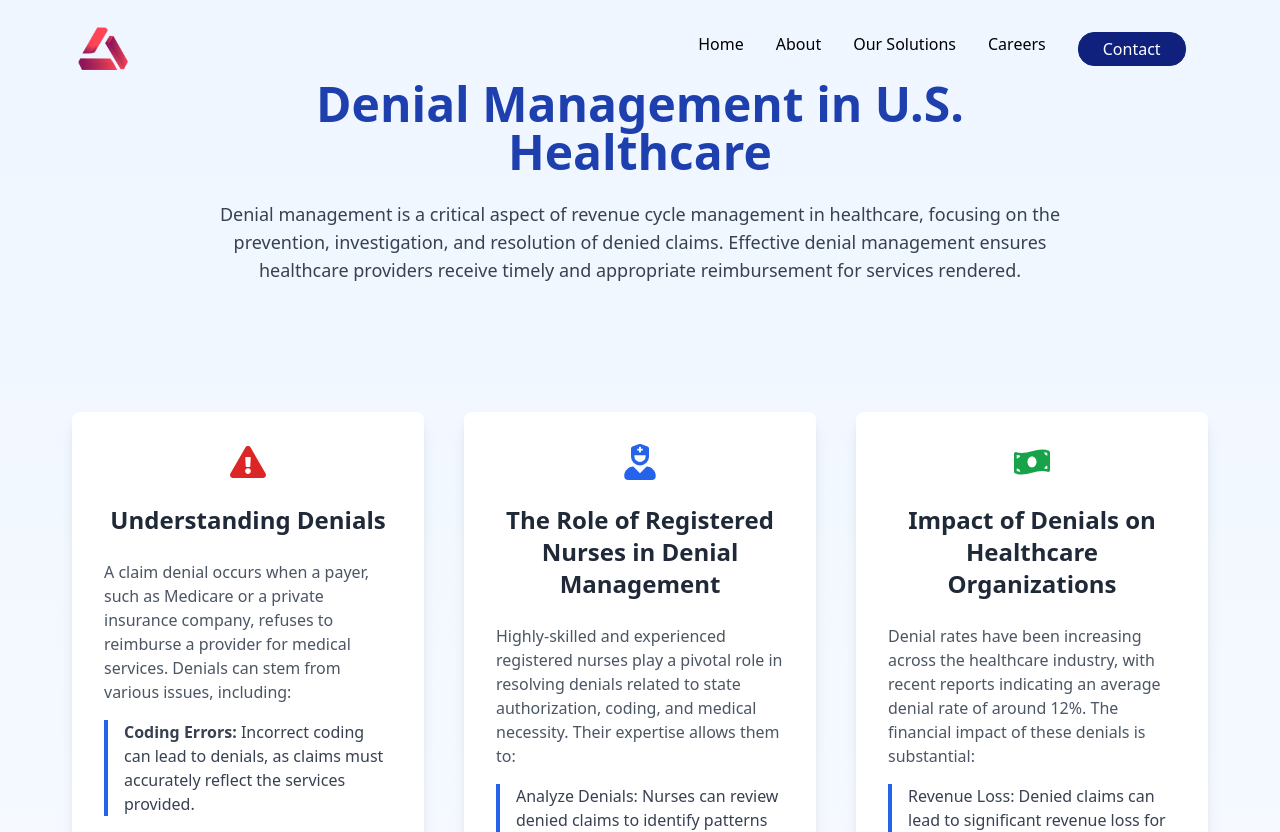
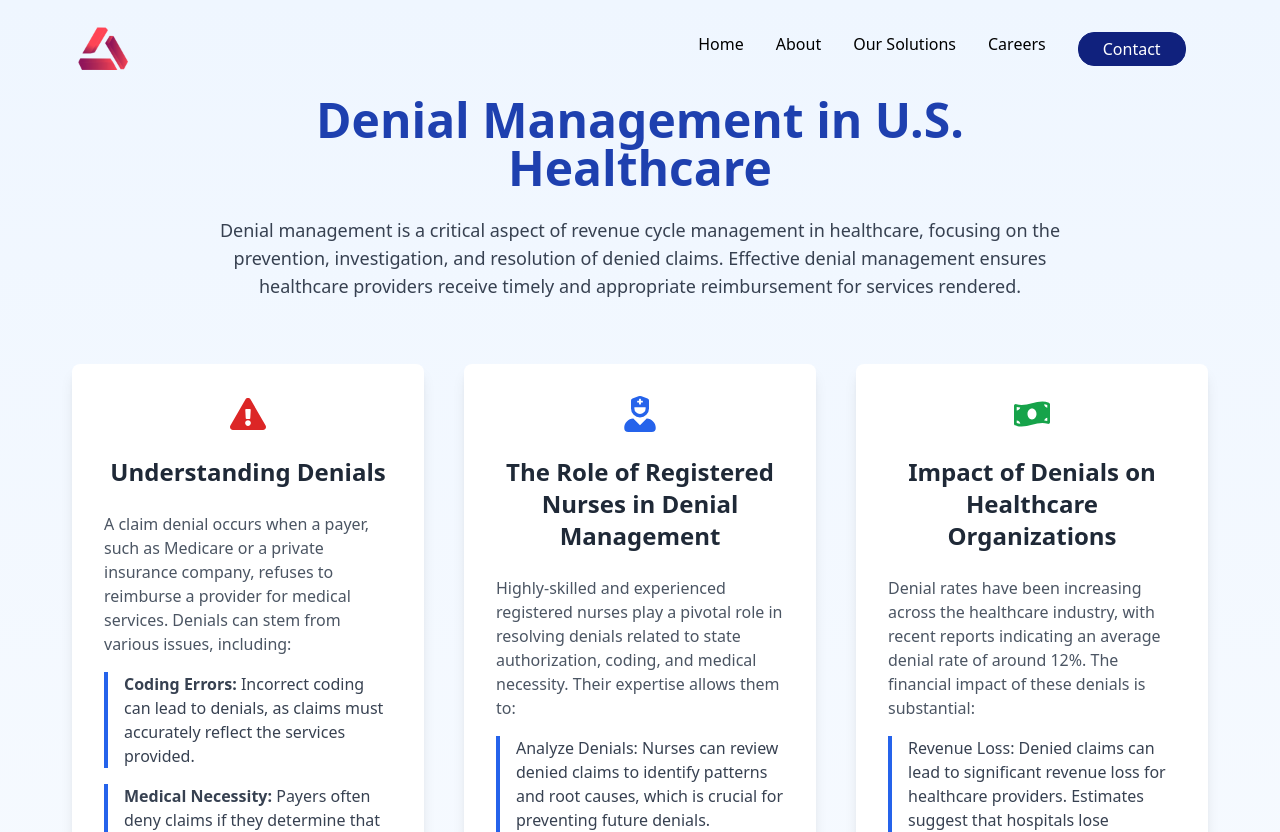
Before and after one commit to angelcruz-9/winsoltech, a React (Create React App) app: page /solutions/denial-management in a window 1280 px wide. Shown: the top 832 px of the page. Built offline with nearby package versions, Linux system fonts and the light colour scheme.

Commit message:
review changes in content

```diff
--- a/src/components/revenueCycle/solutions/cash-posting.tsx
+++ b/src/components/revenueCycle/solutions/cash-posting.tsx
@@ -90,7 +90,7 @@ const CashPostingComponent: React.FC = () => {
           transition={{ duration: 0.6, delay: index * 0.2 }}
         >
           <motion.h2
-            className="text-4xl font-semibold text-blue-700 mb-6"
+            className="text-2xl  font-semibold text-blue-700 mb-6"
             initial={{ opacity: 0, x: -20 }}
             animate={{ opacity: 1, x: 0 }}
             transition={{ duration: 0.6 }}
--- a/src/components/revenueCycle/solutions/charge-capture.tsx
+++ b/src/components/revenueCycle/solutions/charge-capture.tsx
@@ -78,7 +78,7 @@ const ChargeCapture: React.FC = () => {
   }, []);
 
   return (
-    <section className="p-8 lg:pt-20 lg:px-16 bg-gradient-to-b from-gray-50 to-blue-50">
+    <section className="p-8 pt-28 lg:pt-24 lg:px-16 bg-gradient-to-b from-gray-50 to-blue-50">
       <div className="text-center mb-16 max-w-4xl mx-auto">
         <motion.h1
           className="text-3xl lg:text-5xl font-extrabold text-blue-700 mb-6"
--- a/src/components/revenueCycle/solutions/denial-management.tsx
+++ b/src/components/revenueCycle/solutions/denial-management.tsx
@@ -82,7 +82,7 @@ const DenialManagement: React.FC = () => {
   }, []);
 
   return (
-    <section className="py-20 px-6 md:px-12 lg:px-18 bg-gradient-to-b from-blue-50 to-white">
+    <section className="py-24 px-6 md:px-12 lg:px-18 bg-gradient-to-b from-blue-50 to-white">
       <motion.div
         className="text-center mb-16 max-w-4xl mx-auto"
         initial={{ opacity: 0 }}
@@ -96,7 +96,7 @@ const DenialManagement: React.FC = () => {
           {denialManagementData.description}
         </p>
       </motion.div>
-      <div className="container mx-auto px-6 py-16">
+      <div className="container mx-auto px-6">
         <div className="grid gap-10 md:grid-cols-2 lg:grid-cols-3">
           {denialManagementData.sections.map((section, index) => (
             <motion.div
--- a/src/components/revenueCycle/solutions/full-coding-services.tsx
+++ b/src/components/revenueCycle/solutions/full-coding-services.tsx
@@ -113,11 +113,11 @@ const FullCodingServices: React.FC = () => {
       </div>
 
       {/* Services Section */}
-        <div className="grid grid-cols-1 sm:grid-cols-2 lg:grid-cols-3 gap-12">
+        <div className="grid grid-cols-1 sm:grid-cols-2 lg:grid-cols-3 gap-12 py-8">
           {codingServicesData.services.map((service) => (
             <motion.div
               key={service.id}
-              className="bg-white rounded-lg shadow-md hover:shadow-lg transition-all duration-300 cursor-pointer"
+              className="bg-white rounded-lg shadow-md hover:shadow-lg transition-all duration-300 cursor-pointer mx-4"
               initial={{ opacity: 0, y: 50 }}
               animate={{ opacity: 1, y: 0 }}
               transition={{ duration: 0.5, ease: "easeOut" }}
--- a/src/components/revenueCycle/solutions/home-health.tsx
+++ b/src/components/revenueCycle/solutions/home-health.tsx
@@ -91,7 +91,7 @@ const HomeHealthCare = () => {
             >
               {section.description}
             </motion.p>
-            <div className="grid grid-cols-3 gap-8">
+            <div className="grid sm:grid-cols-1 md:grid-cols-3 gap-8">
               {section.items.map((item, idx) => (
                 <motion.div
                   key={idx}
--- a/src/components/revenueCycle/solutions/telehealth.tsx
+++ b/src/components/revenueCycle/solutions/telehealth.tsx
@@ -77,7 +77,7 @@ const TelehealthRPM: React.FC = () => {
   }, []);
 
   return (
-    <section className="p-8 lg:py-24 bg-gradient-to-b from-blue-50 via-gray-100 to-white">
+    <section className="p-8 py-24 bg-gradient-to-b from-blue-50 via-gray-100 to-white">
       <div className="text-center mb-16 max-w-4xl mx-auto">
         <h1 className="text-4xl lg:text-5xl font-extrabold text-blue-800 mb-6">
           {telehealthData.title}
```
